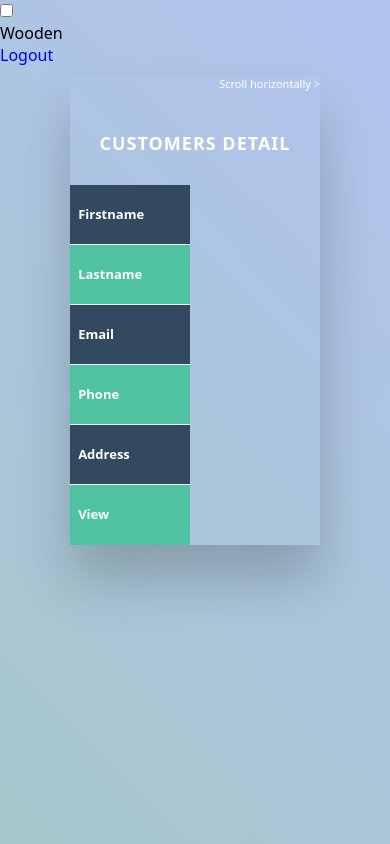
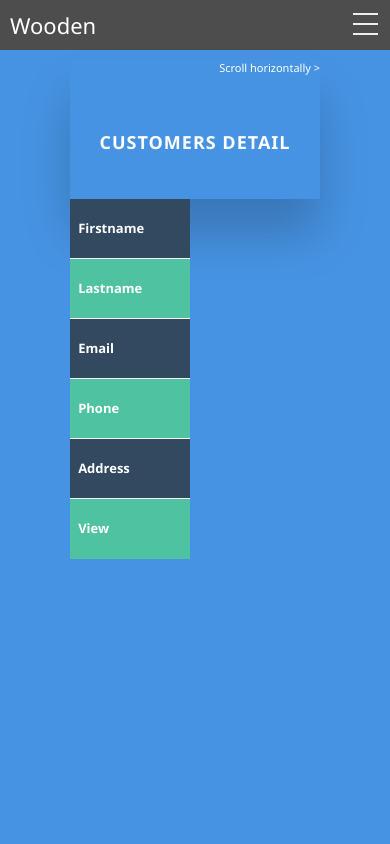
Before and after one commit to 9mmasi/ReservationDjango, a Django app: page /reservations in a window 390 px wide. Run offline with Django 4.2, Linux system fonts and the light colour scheme; a user stored in the database is signed in; data that the repository does not hold is empty.

Commit message:
Update nav.css

```diff
--- a/static/nav.css
+++ b/static/nav.css
@@ -1,232 +1,97 @@
-*,
-*::before,
-*::after {
-    margin: 0;
-    padding: 0;
+* {
     box-sizing: border-box;
   }
 
-:root {
-    --brand-clr: hsl(185, 85%, 40%);
-    --bg-primary: hsl(195, 20%, 86%);
-    --border-clr: hsl(195, 16%, 82%);
-    --accent-blue: hsl(205, 100%, 48%);
-    --text-primary: hsl(180, 6%, 38%);
-    --text-accent: hsl(195, 2%, 78%);
-
-    --header: 3.5rem;
-    --full-width: 100%;
-    --padding-space: calc(var(--full-width) - 2rem);
-    --max-width: 80rem;
-    --min-width: 22.5rem;
-
-    --bd-radius: 0.5em;
-    --space-025: 0.25rem;
-    --space-05: 0.5rem;
-    --space-1: 1rem;
+  body {
+    margin: 0px;
+    font-family: 'segoe ui';
   }
 
-a {
-    text-decoration: none;
+  .nav {
+    height: 50px;
+    width: 100%;
+    background-color: #4d4d4d;
+    position: relative;
   }
 
-body {
-    display: flex;
-    flex-flow: column;
-    min-block-size: 100vh;
-    font-family: system-ui;
-    background: linear-gradient(45deg, hsl(185, 26%, 72%), hsl(224, 66%, 82%));
+  .nav > .nav-header {
+    display: inline;
   }
 
-.container {
-    flex-grow: 1;
-    display: grid;
-    place-self: center;
-    inline-size: clamp(
-        var(--min-width),
-        var(--padding-space),
-        var(--max-width)
-    );
+  .nav > .nav-header > .nav-title {
+    display: inline-block;
+    font-size: 22px;
+    color: #fff;
+    padding: 10px 10px 10px 10px;
   }
 
-.site-header {
-    --padding: 1rem;
-    --header-margin: 5vh;
-    --shadow: 0 0.1875em 0.3125em #0003, 0 0.125em 0.5em #0002;
-    margin-block: auto;
-    min-block-size: var(--header);
-    background-color: #fff;
-    outline: 1px solid var(--border-clr);
-    border-radius: var(--bd-radius);
-    padding-inline: var(--padding);
-    box-shadow: var(--shadow);
+  .nav > .nav-btn {
+    display: none;
   }
 
-.header__content--flow {
-    block-size: inherit;
-    display: flex;
-    flex-flow: wrap;
-
-    /* Breakpoint 1280px > 720px */
-    gap: 0 clamp(3.5rem, -24.14rem + 61.43vw, 25rem);
+  .nav > .nav-links {
+    display: inline;
+    float: right;
+    font-size: 18px;
   }
 
-.header__content--flow > * {
-    flex-grow: 1;
-    height: var(--header);
-    width: calc((45rem - var(--full-width) - (var(--padding) * 2)) * 999);
+  .nav > .nav-links > a {
+    display: inline-block;
+    padding: 13px 10px 13px 10px;
+    text-decoration: none;
+    color: #efefef;
   }
 
-.header-content--left {
-    display: grid;
-    grid-auto-flow: column;
-    inline-size: max-content;
-    place-content: center;
+  .nav > .nav-links > a:hover {
+    background-color: rgba(0, 0, 0, 0.3);
   }
 
-.brand-logo {
-    gap: var(--space-05);
-    padding: 0.25em 0.75em;
-    align-items: center;
-    display: inline-flex;
+  .nav > #nav-check {
+    display: none;
   }
 
-.brand-logo > svg {
-    fill: var(--brand-clr);
+  @media (max-width:600px) {
+    .nav > .nav-btn {
+      display: inline-block;
+      position: absolute;
+      right: 0px;
+      top: 0px;
     }
-
-.logo-text {
-    color: var(--text-primary);
-    font-size: 20px;
-    font-weight: 500;
+    .nav > .nav-btn > label {
+      display: inline-block;
+      width: 50px;
+      height: 50px;
+      padding: 13px;
     }
-
-.nav-toggle {
-    aspect-ratio: 1;
-    height: 2.25rem;
-    display: inline-grid;
-    place-content: center;
-    background: none;
-    border: none;
-    visibility: hidden;
-    cursor: pointer;
+    .nav > .nav-btn > label:hover,.nav  #nav-check:checked ~ .nav-btn > label {
+      background-color: rgba(0, 0, 0, 0.3);
     }
-
-.nav-toggle:active {
-    scale: 0.9;
+    .nav > .nav-btn > label > span {
+      display: block;
+      width: 25px;
+      height: 10px;
+      border-top: 2px solid #eee;
     }
-
-.toggle--icon {
-    width: 1.5rem;
-    height: 0.25rem;
-    border-radius: 10vh;
-    position: relative;
-    background-color: #666;
+    .nav > .nav-links {
+      position: absolute;
+      display: block;
+      width: 100%;
+      background-color: #333;
+      height: 0px;
+      transition: all 0.3s ease-in;
+      overflow-y: hidden;
+      top: 50px;
+      left: 0px;
     }
-
-.toggle--icon::before,
-.toggle--icon::after {
-    content: "";
-    position: absolute;
-    inset: 0;
-    border-radius: inherit;
-    background-color: currentColor;
-    translate: 0 var(--bar--top, 0.5rem);
+    .nav > .nav-links > a {
+      display: block;
+      width: 100%;
     }
-
-.toggle--icon::after {
-    --bar--top: -0.5rem;
+    .nav > #nav-check:not(:checked) ~ .nav-links {
+      height: 0px;
     }
-
-.header-content--right {
-    flex-grow: 999;
-}
-
-.header-nav {
-    display: grid;
-    align-items: center;
-    block-size: 100%;
-}
-
-.nav__list {
-    list-style: none;
-    display: grid;
-    grid-auto-flow: column;
-    justify-content: space-between;
-    grid-auto-rows: 2.25rem;
-}
-
-.list-item {
-    block-size: 100%;
-    margin-right: 6rem;
-}
-
-.nav__link {
-    block-size: inherit;
-    display: inline-grid;
-    place-items: center;
-    min-width: 10ch;
-    color: var(--text-primary);
-    font-size: 15.3px;
-    font-weight: 500;
-    text-transform: uppercase;
-}
-
-.nav__link:focus-within {
-    color: var(--accent-blue);
-}
-.nav__link:hover:not(:focus) {
-    border-bottom: 2px solid currentColor;
-}
-.nav__list:hover .nav__link:not(:focus, :hover) {
-    color: var(--text-accent);
-}
-
-@media (max-width: 575px) {
-    .header-content--left {
-        justify-content: space-between;
-    }
-
-    .header-content--right {
-        height: 50%;
-        z-index: 9999;
-
-    }
-
-    .nav-toggle {
-        visibility: visible;
-    }
-
-    .nav__list {
-        right: 0;
-        margin-inline: var(--space-1);
-        top: calc(3% + var(--space-1) * 2);
-        gap: var(--space-05) 0;
-        position: fixed;
-        width: 10em;
-        background-color: #fff;
-        border-radius: var(--bd-radius);
-        border: 1px solid var(--border-clr);
-        padding-block: 0.5rem;
-        grid-auto-flow: row;
-        box-shadow: var(--shadow);
-        visibility: hidden;
-        opacity: 0;
-    }
-
-    .nav__list[aria-expanded="true"] {
-        visibility: visible;
-        transform-origin: top center;
-        opacity: 1;
-        transition: visibility 0ms, transform 166ms ease, opacity 166ms linear;
+    .nav > #nav-check:checked ~ .nav-links {
+      height: calc(100vh - 50px);
+      overflow-y: auto;
     }
   }
-
-@media (max-width: 479px) {
-    .header-content--left > * {
-        scale: 0.83;
-    }
-    .nav__list {
-        width: calc(var(--full-width) - (var(--space-1) * 2));
-    }
-}
```
Lines whose indentation alone changed are shown as unchanged.
